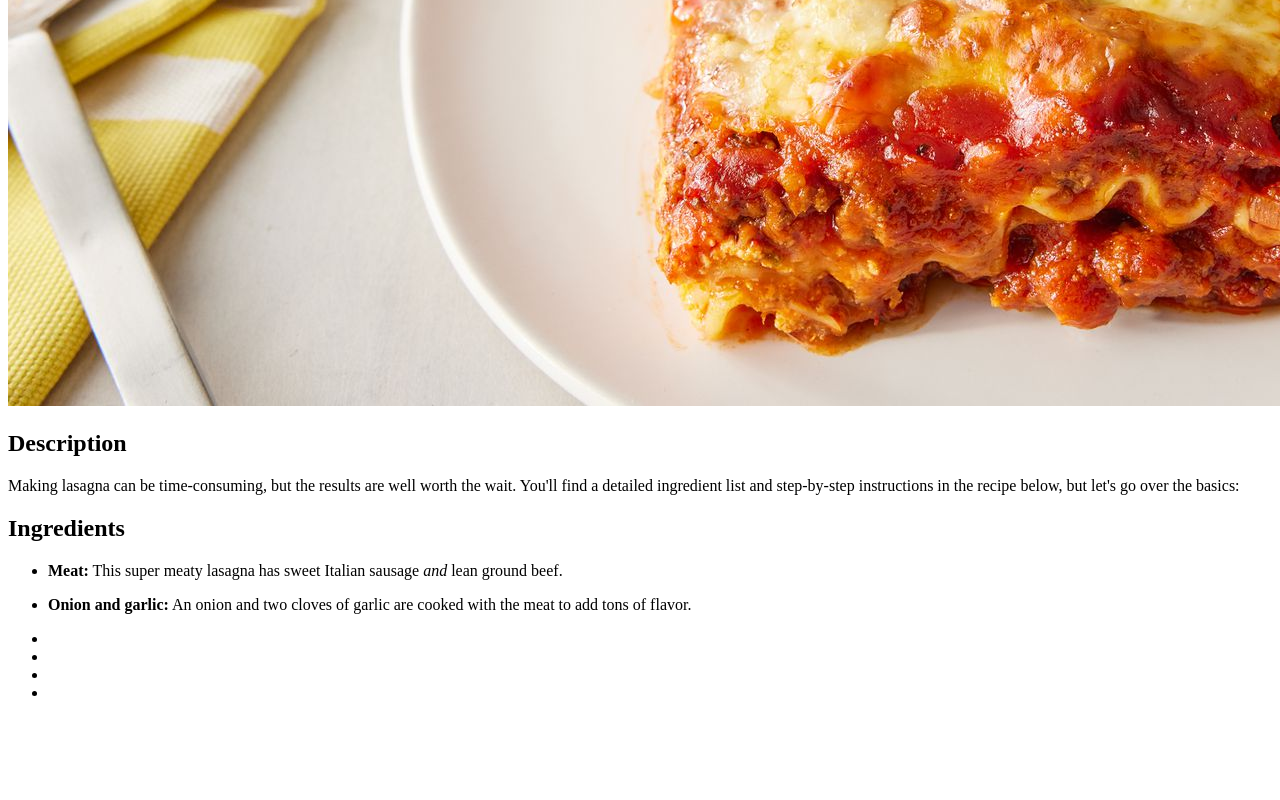
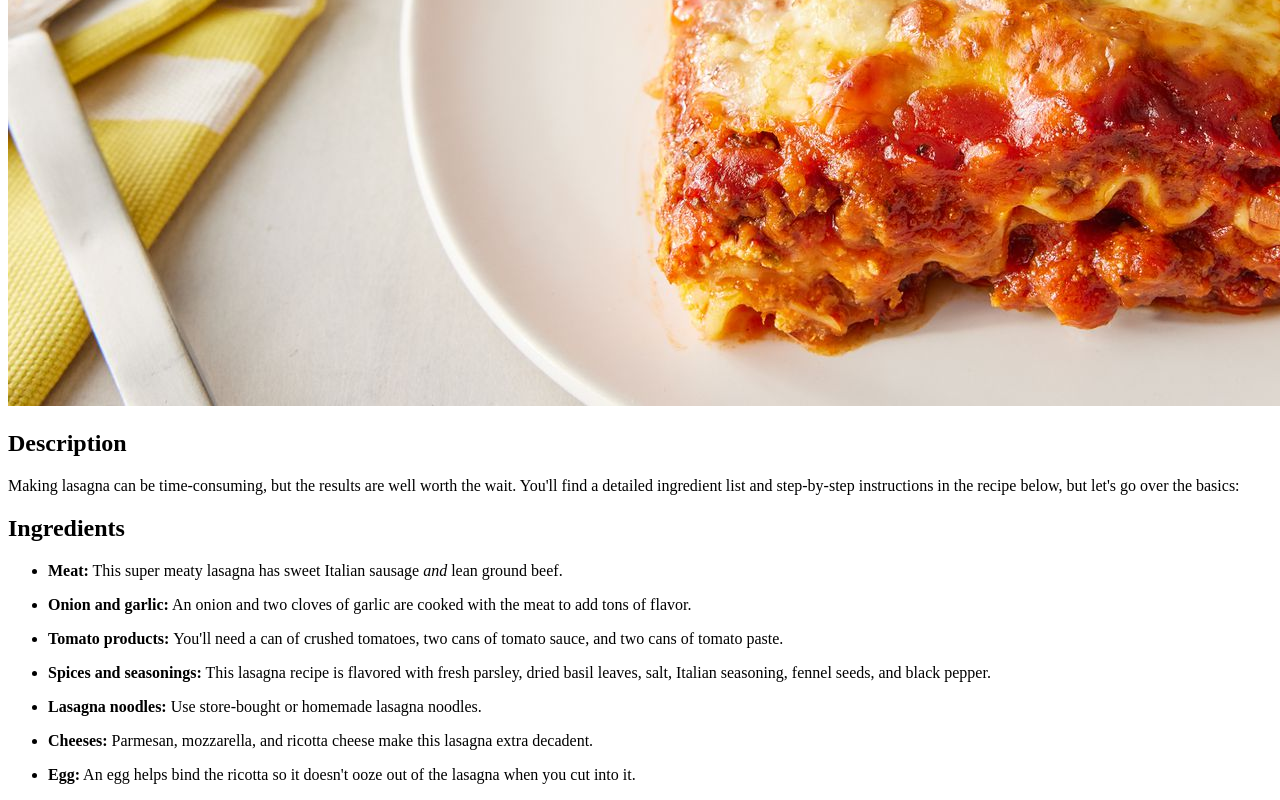
Before and after one commit to TyGuy98/odin-recipes2, a plain HTML site: page recipes/lasagna.html in a window 1280 px wide. Shown: the part 424-1224 px from the top of the page. Before the commit the page ends 1142 px from the top, so only its background shows below. Drawn offline with Linux system fonts and the light colour scheme.

Commit message:
Finish lasagna ingredients list

```diff
--- a/recipes/lasagna.html
+++ b/recipes/lasagna.html
@@ -19,10 +19,18 @@
             <p></p>
             <li><strong>Onion and garlic:</strong> An onion and two cloves of garlic are cooked with the meat to add tons of flavor.</li>
             <p></p>
-            <li><strong></strong></li>
-            <li><strong></strong></li>
-            <li><strong></strong></li>
-            <li><strong></strong></li>
+            <li><strong>Tomato products: </strong> You'll need a can of crushed tomatoes, two cans of tomato sauce, and two cans of tomato paste.</li>
+            <p></p>
+            <li><strong>Spices and seasonings:</strong> This lasagna recipe is flavored with fresh parsley, dried basil leaves, salt, Italian seasoning, fennel seeds, and black pepper.</li>
+            <p></p>
+            <li><strong>Lasagna noodles:</strong> Use store-bought or homemade lasagna noodles.</li>
+            <p></p>
+            <li><strong>Cheeses:</strong> Parmesan, mozzarella, and ricotta cheese make this lasagna extra decadent.</li>
+            <p></p>
+            <li><strong>Egg:</strong> An egg helps bind the ricotta so it doesn't ooze out of the lasagna when you cut into it.</li>
+            <p></p>
+
+
         </ul>
 
 </body>
```
